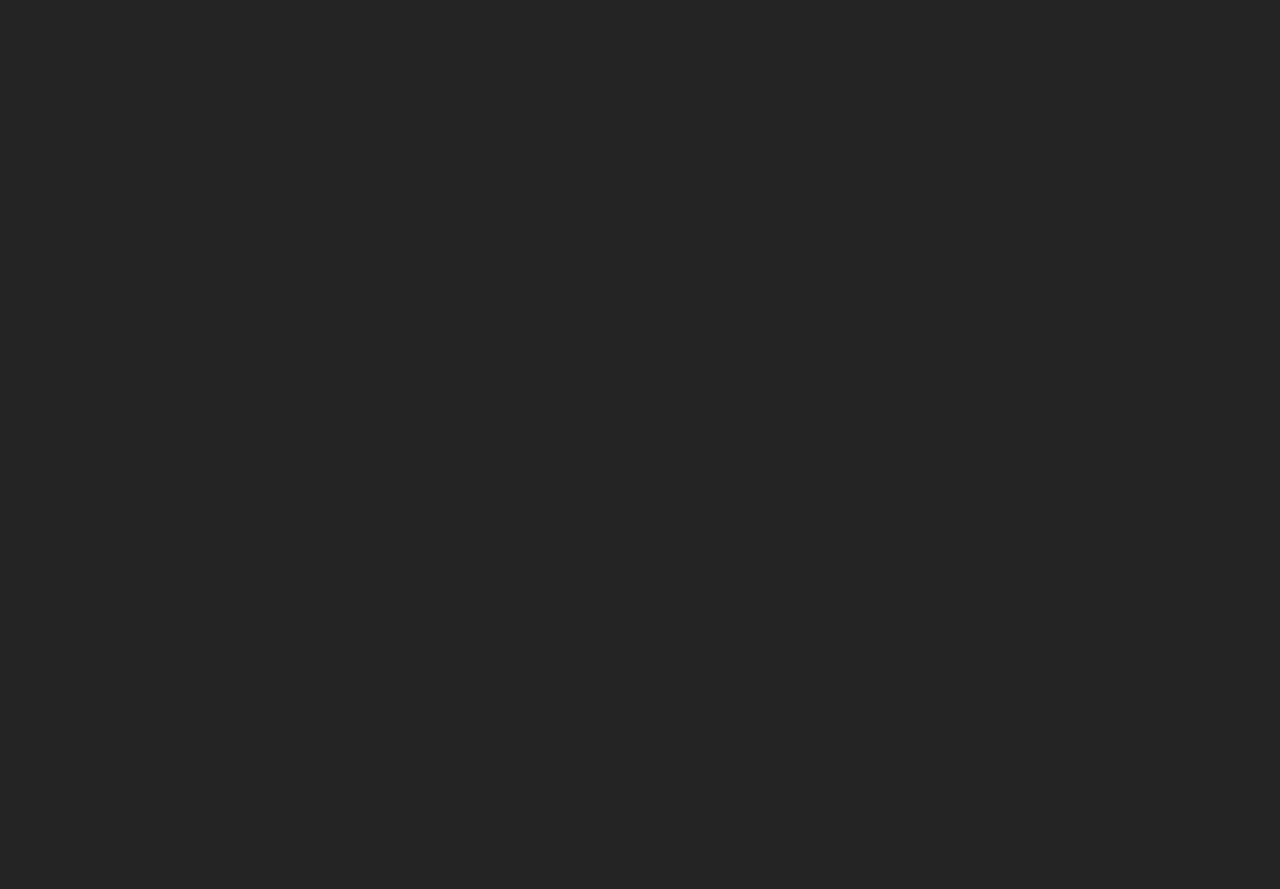
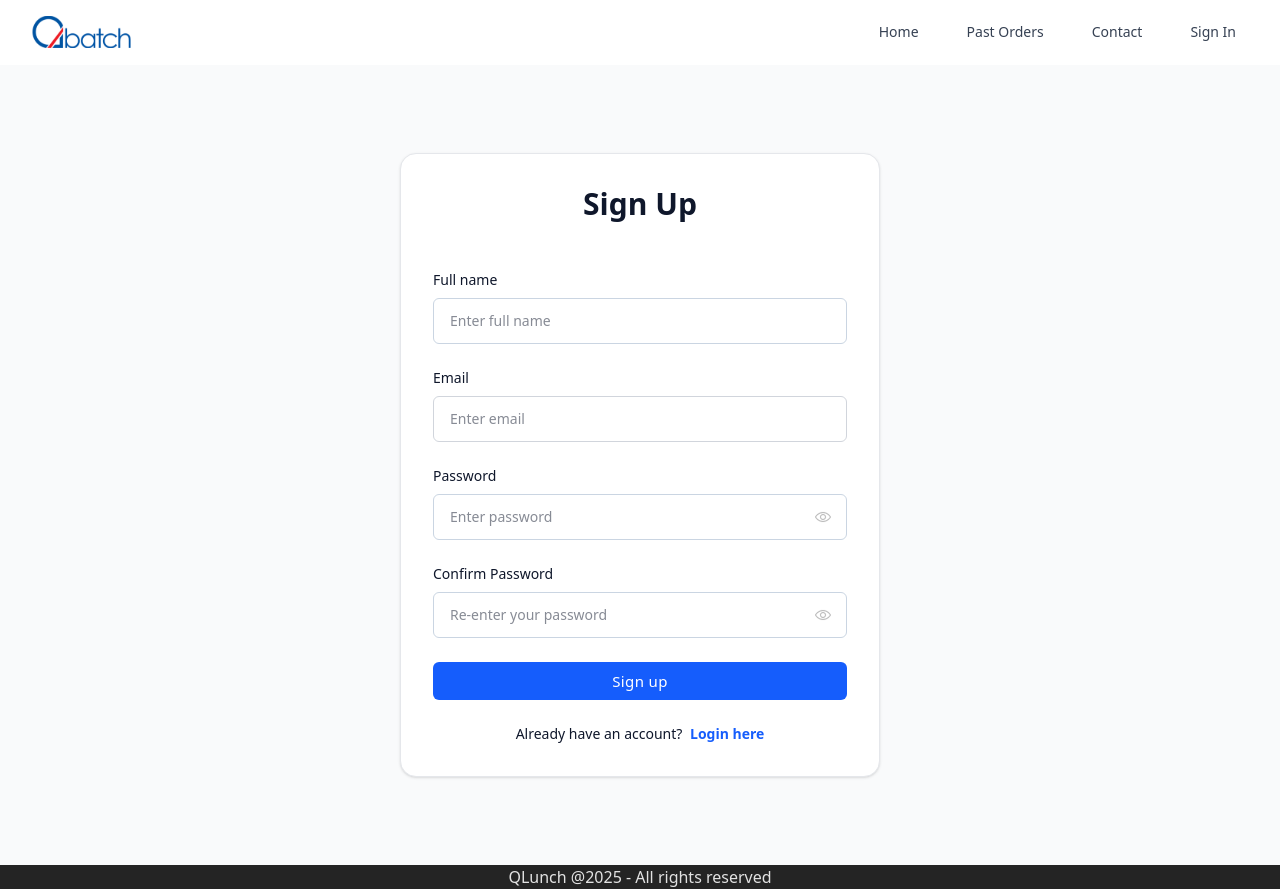
Before and after one commit to ali-mustafa-qbatch/qbatch-lunch-order-platform, a React (Vite) app in the folder frontend/: page /sign-up in a window 1280 px wide. Before the commit this address had no page. Before the commit the page ends 800 px from the top, so only its background shows below. Built offline with nearby package versions, Linux system fonts and the light colour scheme.

Commit message:
Add Sign in and Sign Up components and configured their routes

```diff
--- a/frontend/src/App.jsx
+++ b/frontend/src/App.jsx
@@ -1,6 +1,7 @@
 import { BrowserRouter, Routes, Route } from "react-router-dom";
 import HomePage from "./components/HomePage"
 import SignIn from "./components/SignIn";
+import SignUp from "./components/SignUp";
 
 function App() {
 	return (
@@ -8,6 +9,7 @@ function App() {
 			<Routes>
 				<Route path="/" element={<HomePage />}> </Route>
 				<Route path="/sign-in" element={<SignIn />}> </Route>
+				<Route path="/sign-up" element={<SignUp />}> </Route>
 			</Routes>
 		</BrowserRouter>
 	)
--- a/frontend/src/components/SignIn.jsx
+++ b/frontend/src/components/SignIn.jsx
@@ -5,6 +5,45 @@ function SignIn() {
     return (
         <>
             <Navbar />
+
+            <div className="bg-gray-50">
+                <div className="min-h-screen flex flex-col items-center justify-center py-6 px-4">
+                    <div className="max-w-[480px] w-full">
+
+                        <div className="p-6 sm:p-8 rounded-2xl bg-white border border-gray-200 shadow-sm">
+                            <h1 className="text-slate-900 text-center text-3xl font-semibold">Sign in</h1>
+                            <form className="mt-12 space-y-6">
+                                <div>
+                                    <label className="text-slate-900 text-sm font-medium mb-2 block">Email</label>
+                                    <div className="relative flex items-center">
+                                        <input name="email" type="text" required className="w-full text-slate-900 text-sm border border-slate-300 px-4 py-3 pr-8 rounded-md outline-blue-600" placeholder="Enter email" />
+                                    </div>
+                                </div>
+                                <div>
+                                    <label className="text-slate-900 text-sm font-medium mb-2 block">Password</label>
+                                    <div className="relative flex items-center">
+                                        <input name="password" type="password" required className="w-full text-slate-900 text-sm border border-slate-300 px-4 py-3 pr-8 rounded-md outline-blue-600" placeholder="Enter password" />
+                                        <svg xmlns="http://www.w3.org/2000/svg" fill="#bbb" stroke="#bbb" className="w-4 h-4 absolute right-4 cursor-pointer" viewBox="0 0 128 128">
+                                            <path d="M64 104C22.127 104 1.367 67.496.504 65.943a4 4 0 0 1 0-3.887C1.367 60.504 22.127 24 64 24s62.633 36.504 63.496 38.057a4 4 0 0 1 0 3.887C126.633 67.496 105.873 104 64 104zM8.707 63.994C13.465 71.205 32.146 96 64 96c31.955 0 50.553-24.775 55.293-31.994C114.535 56.795 95.854 32 64 32 32.045 32 13.447 56.775 8.707 63.994zM64 88c-13.234 0-24-10.766-24-24s10.766-24 24-24 24 10.766 24 24-10.766 24-24 24zm0-40c-8.822 0-16 7.178-16 16s7.178 16 16 16 16-7.178 16-16-7.178-16-16-16z" data-original="#000000"></path>
+                                        </svg>
+                                    </div>
+                                </div>
+                                <div className="text-sm text-center">
+                                    <a href="/forget-password" className="text-blue-600 hover:underline font-semibold">
+                                        Forgot your password?
+                                    </a>
+                                </div>
+
+                                <button type="button" className="w-full py-2 px-4 text-[15px] font-medium tracking-wide rounded-md text-white bg-blue-600 hover:bg-blue-700 focus:outline-none cursor-pointer">
+                                    Sign in
+                                </button>
+                                <p className="text-slate-900 text-sm text-center">Don't have an account? <a href="/sign-up" className="text-blue-600 hover:underline ml-1 whitespace-nowrap font-semibold">Register here</a></p>
+                            </form>
+                        </div>
+                    </div>
+                </div>
+            </div>
+
             <Footer />
         </>
     )
--- /dev/null
+++ b/frontend/src/components/SignUp.jsx
@@ -0,0 +1,60 @@
+import Navbar from './Navbar'
+import Footer from './Footer'
+
+function SignUp() {
+    return (
+        <>
+            <Navbar />
+
+            <div className="bg-gray-50">
+                <div className="min-h-screen flex flex-col items-center justify-center py-6 px-4">
+                    <div className="max-w-[480px] w-full">
+
+                        <div className="p-6 sm:p-8 rounded-2xl bg-white border border-gray-200 shadow-sm">
+                            <h1 className="text-slate-900 text-center text-3xl font-semibold">Sign Up</h1>
+                            <form className="mt-12 space-y-6">
+                                <div>
+                                    <label className="text-slate-900 text-sm font-medium mb-2 block">Full name</label>
+                                    <div className="relative flex items-center">
+                                        <input name="full-name" type="text" required className="w-full text-slate-900 text-sm border border-slate-300 px-4 py-3 pr-8 rounded-md outline-blue-600" placeholder="Enter full name" />
+                                    </div>
+                                </div>
+                                <div>
+                                    <label className="text-slate-900 text-sm font-medium mb-2 block">Email</label>
+                                    <input name="email" type="text" className="text-slate-900 bg-white border border-gray-300 w-full text-sm px-4 py-3 rounded-md outline-blue-500" placeholder="Enter email" />
+                                </div>
+                                <div>
+                                    <label className="text-slate-900 text-sm font-medium mb-2 block">Password</label>
+                                    <div className="relative flex items-center">
+                                        <input name="password" type="password" required className="w-full text-slate-900 text-sm border border-slate-300 px-4 py-3 pr-8 rounded-md outline-blue-600" placeholder="Enter password" />
+                                        <svg xmlns="http://www.w3.org/2000/svg" fill="#bbb" stroke="#bbb" className="w-4 h-4 absolute right-4 cursor-pointer" viewBox="0 0 128 128">
+                                            <path d="M64 104C22.127 104 1.367 67.496.504 65.943a4 4 0 0 1 0-3.887C1.367 60.504 22.127 24 64 24s62.633 36.504 63.496 38.057a4 4 0 0 1 0 3.887C126.633 67.496 105.873 104 64 104zM8.707 63.994C13.465 71.205 32.146 96 64 96c31.955 0 50.553-24.775 55.293-31.994C114.535 56.795 95.854 32 64 32 32.045 32 13.447 56.775 8.707 63.994zM64 88c-13.234 0-24-10.766-24-24s10.766-24 24-24 24 10.766 24 24-10.766 24-24 24zm0-40c-8.822 0-16 7.178-16 16s7.178 16 16 16 16-7.178 16-16-7.178-16-16-16z" data-original="#000000"></path>
+                                        </svg>
+                                    </div>
+                                </div>
+                                <div>
+                                    <label className="text-slate-900 text-sm font-medium mb-2 block">Confirm Password</label>
+                                    <div className="relative flex items-center">
+                                        <input name="confirm-password" type="confirm-password" required className="w-full text-slate-900 text-sm border border-slate-300 px-4 py-3 pr-8 rounded-md outline-blue-600" placeholder="Re-enter your password" />
+                                        <svg xmlns="http://www.w3.org/2000/svg" fill="#bbb" stroke="#bbb" className="w-4 h-4 absolute right-4 cursor-pointer" viewBox="0 0 128 128">
+                                            <path d="M64 104C22.127 104 1.367 67.496.504 65.943a4 4 0 0 1 0-3.887C1.367 60.504 22.127 24 64 24s62.633 36.504 63.496 38.057a4 4 0 0 1 0 3.887C126.633 67.496 105.873 104 64 104zM8.707 63.994C13.465 71.205 32.146 96 64 96c31.955 0 50.553-24.775 55.293-31.994C114.535 56.795 95.854 32 64 32 32.045 32 13.447 56.775 8.707 63.994zM64 88c-13.234 0-24-10.766-24-24s10.766-24 24-24 24 10.766 24 24-10.766 24-24 24zm0-40c-8.822 0-16 7.178-16 16s7.178 16 16 16 16-7.178 16-16-7.178-16-16-16z" data-original="#000000"></path>
+                                        </svg>
+                                    </div>
+                                </div>
+
+                                <button type="button" className="w-full py-2 px-4 text-[15px] font-medium tracking-wide rounded-md text-white bg-blue-600 hover:bg-blue-700 focus:outline-none cursor-pointer">
+                                    Sign up
+                                </button>
+                                <p className="text-slate-900 text-sm text-center">Already have an account? <a href="/sign-in" className="text-blue-600 hover:underline ml-1 whitespace-nowrap font-semibold">Login here</a></p>
+                            </form>
+                        </div>
+                    </div>
+                </div>
+            </div>
+
+            <Footer />
+        </>
+    )
+}
+
+export default SignUp
```
Lines whose indentation alone changed are shown as unchanged.
